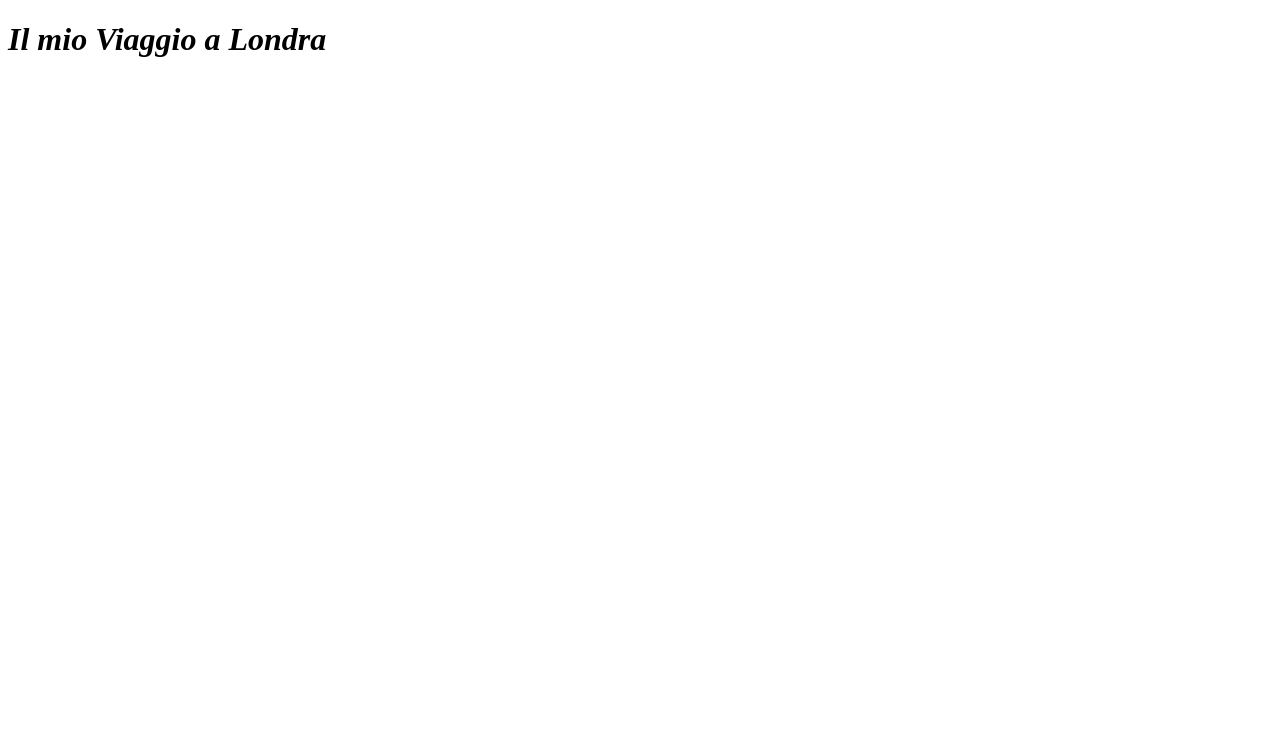
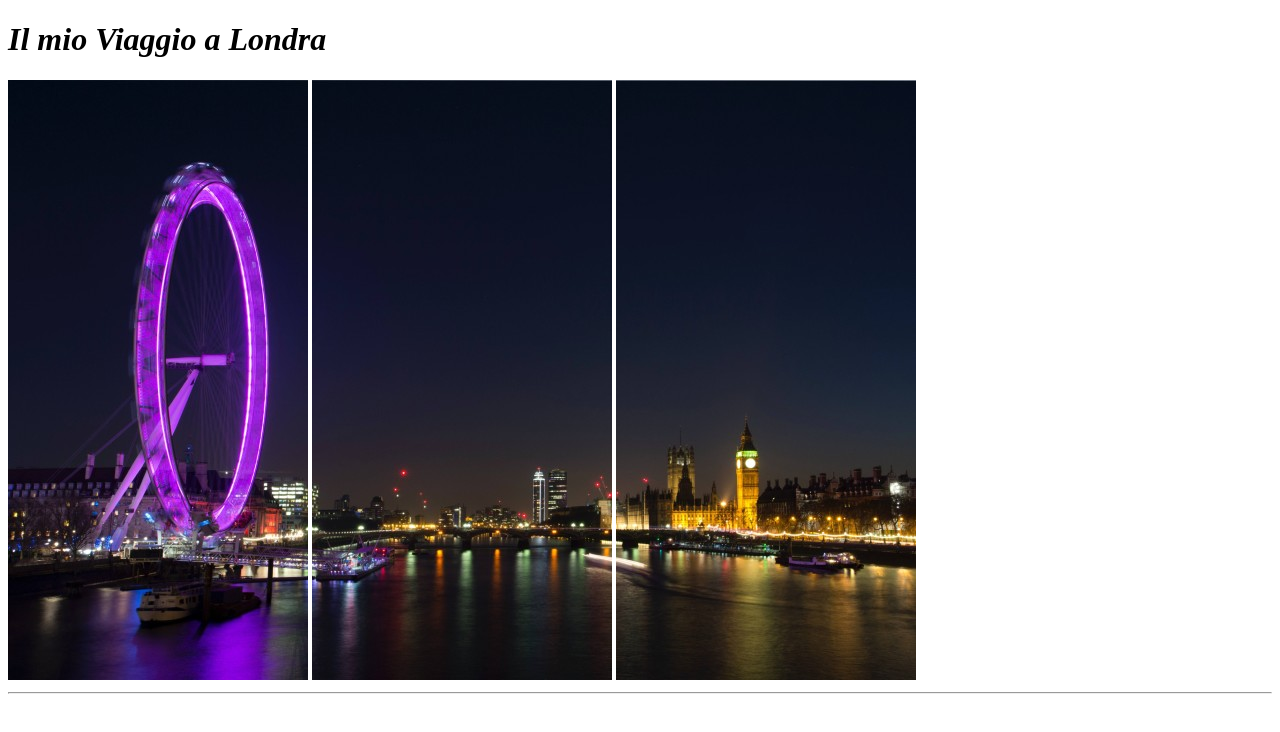
Before and after one commit to Rivio98/html-london-trip, a plain HTML site: page index.html in a window 1280 px wide. Drawn offline with Linux system fonts and the light colour scheme.

Commit message:
[UPD] Header ccompleted

```diff
--- a/index.html
+++ b/index.html
@@ -8,14 +8,16 @@
 <body>
   <header>
    <h1><em>Il mio Viaggio a Londra</em></h1>
+   <img src="./img/pexels-bill-emrich-230794-0.jpg" alt="Londra">
+   <img src="./img/pexels-bill-emrich-230794-1.jpg" alt="Londra">
+   <img src="./img/pexels-bill-emrich-230794-2.jpg" alt="Londra">
+   <hr>
  </header>
-
  <main>
 
+
  </main>
-
  <footer>
-
  </footer>
 
 
```
Lines whose indentation alone changed are shown as unchanged.
